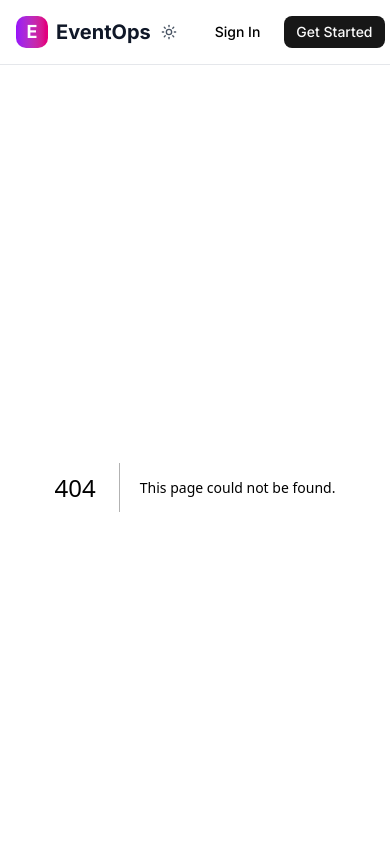
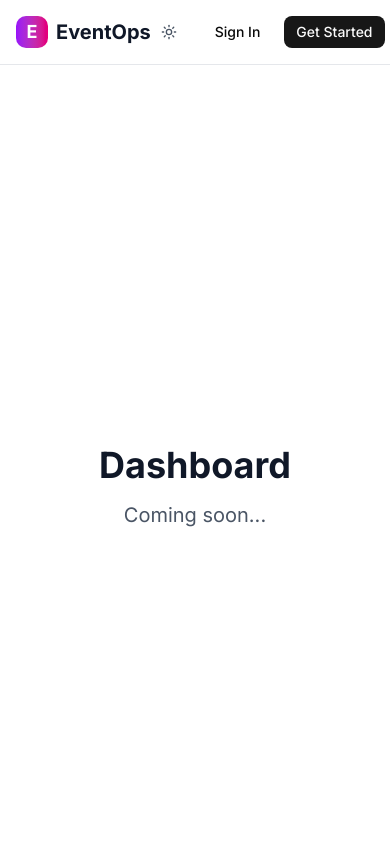
Before and after one commit to Tarunchintakunta/eventops-marketplace, a Next.js app: page /dashboard in a window 390 px wide. Before the commit this address had no page. Shown: the top 844 px of the page. Built offline with nearby package versions, Linux system fonts and the light colour scheme.

Commit message:
feat: add dashboard page placeholder - Include basic page structure and metadata - Ready for user dashboard and analytics - Professional layout with responsive design

```diff
--- /dev/null
+++ b/src/app/dashboard/page.tsx
@@ -0,0 +1,16 @@
+
+
+export default function DashboardPage() {
+  return (
+    <div className="min-h-screen bg-white dark:bg-gray-900 flex items-center justify-center">
+      <div className="text-center">
+        <h1 className="text-4xl font-bold text-gray-900 dark:text-white mb-4">
+          Dashboard
+        </h1>
+        <p className="text-xl text-gray-600 dark:text-gray-400">
+          Coming soon...
+        </p>
+      </div>
+    </div>
+  );
+}
```
